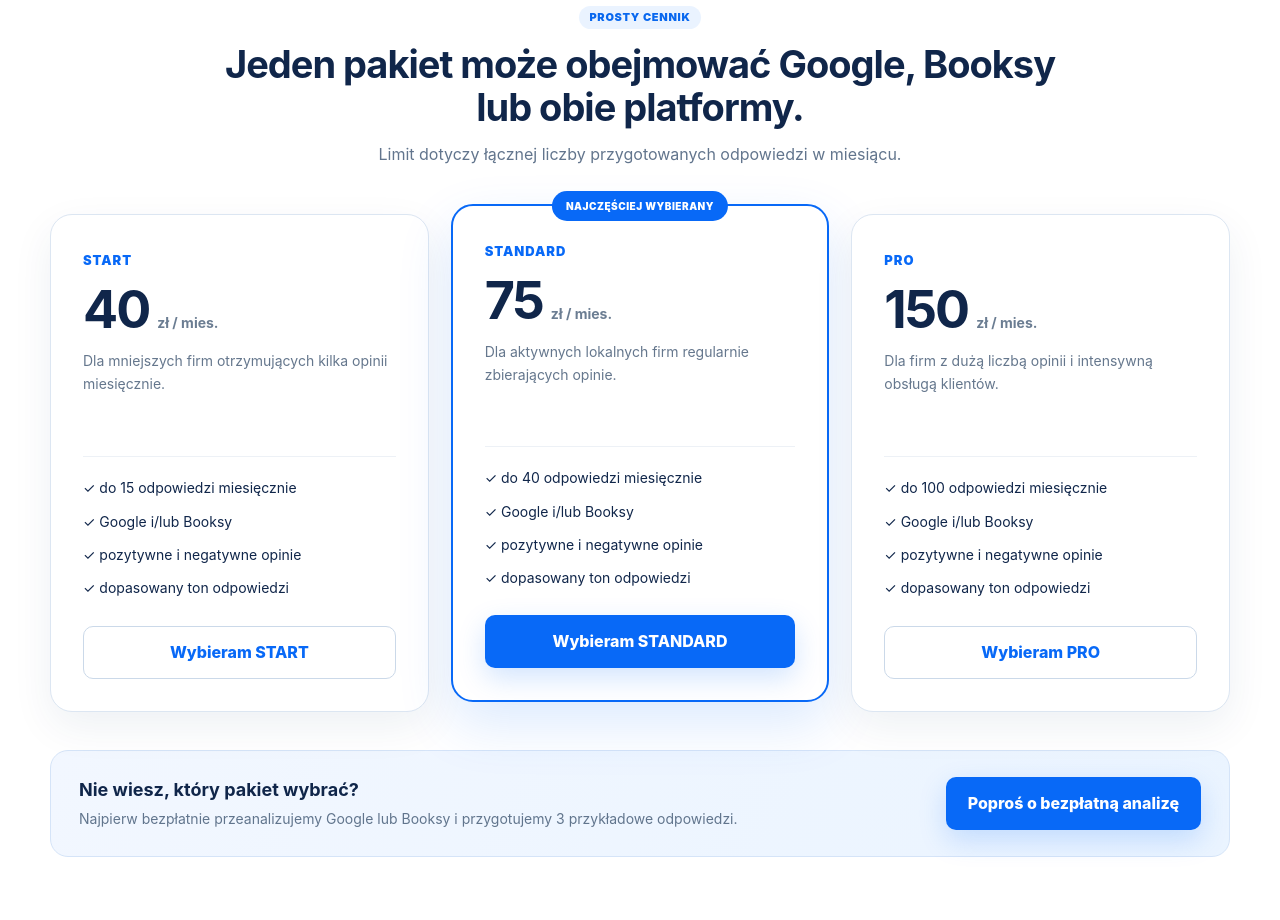
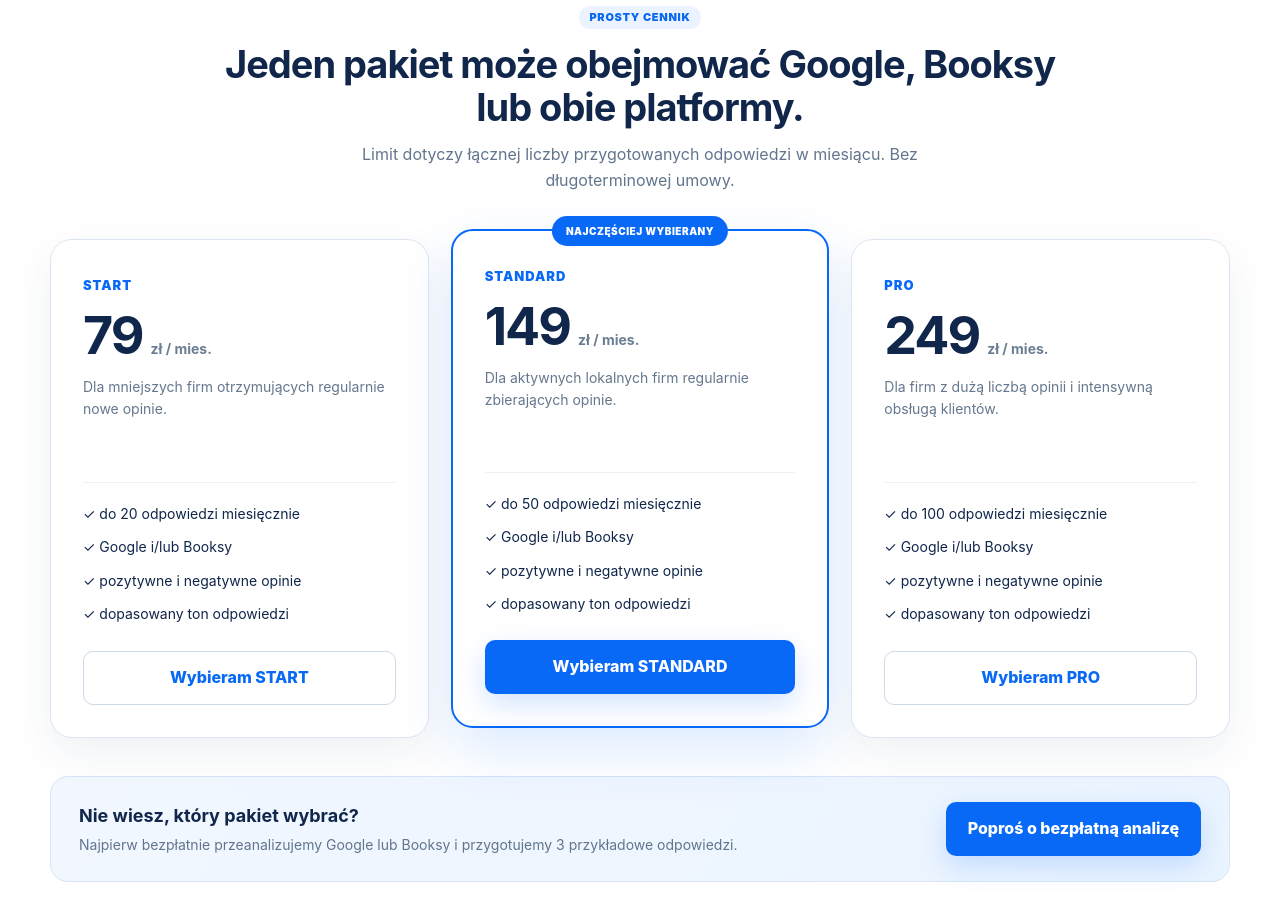
Before and after one commit to Nieklucz/revunoq, a plain HTML site: page index.html in a window 1280 px wide. Shown: the part 2047-2967 px from the top of the page. Drawn offline with Linux system fonts and the light colour scheme.

Commit message:
Update REVUNOQ pricing to 79 149 249

```diff
--- a/index.html
+++ b/index.html
@@ -97,24 +97,24 @@
       <div class="section-heading centered">
         <span class="eyebrow">PROSTY CENNIK</span>
         <h2>Jeden pakiet może obejmować Google, Booksy lub obie platformy.</h2>
-        <p class="pricing-intro">Limit dotyczy łącznej liczby przygotowanych odpowiedzi w miesiącu.</p>
+        <p class="pricing-intro">Limit dotyczy łącznej liczby przygotowanych odpowiedzi w miesiącu. Bez długoterminowej umowy.</p>
       </div>
       <div class="pricing-grid">
         <article class="price-card">
-          <div><span class="plan">START</span><div class="price"><strong>40</strong><span>zł / mies.</span></div><p>Dla mniejszych firm otrzymujących kilka opinii miesięcznie.</p></div>
-          <ul><li>✓ do 15 odpowiedzi miesięcznie</li><li>✓ Google i/lub Booksy</li><li>✓ pozytywne i negatywne opinie</li><li>✓ dopasowany ton odpowiedzi</li></ul>
-          <a class="price-button" href="mailto:kontaktrevunoq@outlook.com?subject=Pakiet%20START%20-%20REVUNOQ&body=Dzień%20dobry%2C%0D%0A%0D%0AJestem%20zainteresowany%2Fa%20pakietem%20START%20w%20cenie%2040%20zł%20miesięcznie.%0D%0A%0D%0ANazwa%20firmy%3A%20%0D%0APlatforma%3A%20Google%20%2F%20Booksy%20%2F%20obie%0D%0ALink%20do%20profilu%3A%20%0D%0A%0D%0APozdrawiam">Wybieram START</a>
+          <div><span class="plan">START</span><div class="price"><strong>79</strong><span>zł / mies.</span></div><p>Dla mniejszych firm otrzymujących regularnie nowe opinie.</p></div>
+          <ul><li>✓ do 20 odpowiedzi miesięcznie</li><li>✓ Google i/lub Booksy</li><li>✓ pozytywne i negatywne opinie</li><li>✓ dopasowany ton odpowiedzi</li></ul>
+          <a class="price-button" href="mailto:kontaktrevunoq@outlook.com?subject=Pakiet%20START%20-%20REVUNOQ&body=Dzień%20dobry%2C%0D%0A%0D%0AJestem%20zainteresowany%2Fa%20pakietem%20START%20w%20cenie%2079%20zł%20miesięcznie%20(do%2020%20odpowiedzi).%0D%0A%0D%0ANazwa%20firmy%3A%20%0D%0APlatforma%3A%20Google%20%2F%20Booksy%20%2F%20obie%0D%0ALink%20do%20profilu%3A%20%0D%0A%0D%0APozdrawiam">Wybieram START</a>
         </article>
         <article class="price-card featured">
           <span class="popular">NAJCZĘŚCIEJ WYBIERANY</span>
-          <div><span class="plan">STANDARD</span><div class="price"><strong>75</strong><span>zł / mies.</span></div><p>Dla aktywnych lokalnych firm regularnie zbierających opinie.</p></div>
-          <ul><li>✓ do 40 odpowiedzi miesięcznie</li><li>✓ Google i/lub Booksy</li><li>✓ pozytywne i negatywne opinie</li><li>✓ dopasowany ton odpowiedzi</li></ul>
-          <a class="button price-main" href="mailto:kontaktrevunoq@outlook.com?subject=Pakiet%20STANDARD%20-%20REVUNOQ&body=Dzień%20dobry%2C%0D%0A%0D%0AJestem%20zainteresowany%2Fa%20pakietem%20STANDARD%20w%20cenie%2075%20zł%20miesięcznie.%0D%0A%0D%0ANazwa%20firmy%3A%20%0D%0APlatforma%3A%20Google%20%2F%20Booksy%20%2F%20obie%0D%0ALink%20do%20profilu%3A%20%0D%0A%0D%0APozdrawiam">Wybieram STANDARD</a>
+          <div><span class="plan">STANDARD</span><div class="price"><strong>149</strong><span>zł / mies.</span></div><p>Dla aktywnych lokalnych firm regularnie zbierających opinie.</p></div>
+          <ul><li>✓ do 50 odpowiedzi miesięcznie</li><li>✓ Google i/lub Booksy</li><li>✓ pozytywne i negatywne opinie</li><li>✓ dopasowany ton odpowiedzi</li></ul>
+          <a class="button price-main" href="mailto:kontaktrevunoq@outlook.com?subject=Pakiet%20STANDARD%20-%20REVUNOQ&body=Dzień%20dobry%2C%0D%0A%0D%0AJestem%20zainteresowany%2Fa%20pakietem%20STANDARD%20w%20cenie%20149%20zł%20miesięcznie%20(do%2050%20odpowiedzi).%0D%0A%0D%0ANazwa%20firmy%3A%20%0D%0APlatforma%3A%20Google%20%2F%20Booksy%20%2F%20obie%0D%0ALink%20do%20profilu%3A%20%0D%0A%0D%0APozdrawiam">Wybieram STANDARD</a>
         </article>
         <article class="price-card">
-          <div><span class="plan">PRO</span><div class="price"><strong>150</strong><span>zł / mies.</span></div><p>Dla firm z dużą liczbą opinii i intensywną obsługą klientów.</p></div>
+          <div><span class="plan">PRO</span><div class="price"><strong>249</strong><span>zł / mies.</span></div><p>Dla firm z dużą liczbą opinii i intensywną obsługą klientów.</p></div>
           <ul><li>✓ do 100 odpowiedzi miesięcznie</li><li>✓ Google i/lub Booksy</li><li>✓ pozytywne i negatywne opinie</li><li>✓ dopasowany ton odpowiedzi</li></ul>
-          <a class="price-button" href="mailto:kontaktrevunoq@outlook.com?subject=Pakiet%20PRO%20-%20REVUNOQ&body=Dzień%20dobry%2C%0D%0A%0D%0AJestem%20zainteresowany%2Fa%20pakietem%20PRO%20w%20cenie%20150%20zł%20miesięcznie.%0D%0A%0D%0ANazwa%20firmy%3A%20%0D%0APlatforma%3A%20Google%20%2F%20Booksy%20%2F%20obie%0D%0ALink%20do%20profilu%3A%20%0D%0A%0D%0APozdrawiam">Wybieram PRO</a>
+          <a class="price-button" href="mailto:kontaktrevunoq@outlook.com?subject=Pakiet%20PRO%20-%20REVUNOQ&body=Dzień%20dobry%2C%0D%0A%0D%0AJestem%20zainteresowany%2Fa%20pakietem%20PRO%20w%20cenie%20249%20zł%20miesięcznie%20(do%20100%20odpowiedzi).%0D%0A%0D%0ANazwa%20firmy%3A%20%0D%0APlatforma%3A%20Google%20%2F%20Booksy%20%2F%20obie%0D%0ALink%20do%20profilu%3A%20%0D%0A%0D%0APozdrawiam">Wybieram PRO</a>
         </article>
       </div>
       <div class="free-analysis"><div><strong>Nie wiesz, który pakiet wybrać?</strong><span>Najpierw bezpłatnie przeanalizujemy Google lub Booksy i przygotujemy 3 przykładowe odpowiedzi.</span></div><a class="button" href="mailto:kontaktrevunoq@outlook.com?subject=Bezpłatna%20analiza%20opinii%20-%20REVUNOQ&body=Dzień%20dobry%2C%0D%0A%0D%0AChciałbym%2FChciałabym%20poprosić%20o%20bezpłatną%20analizę%20opinii%20oraz%203%20przykładowe%20odpowiedzi.%0D%0A%0D%0ANazwa%20firmy%3A%20%0D%0APlatforma%3A%20Google%20%2F%20Booksy%20%2F%20obie%0D%0ALink%20do%20profilu%3A%20%0D%0A%0D%0APozdrawiam">Poproś o bezpłatną analizę</a></div>
```
